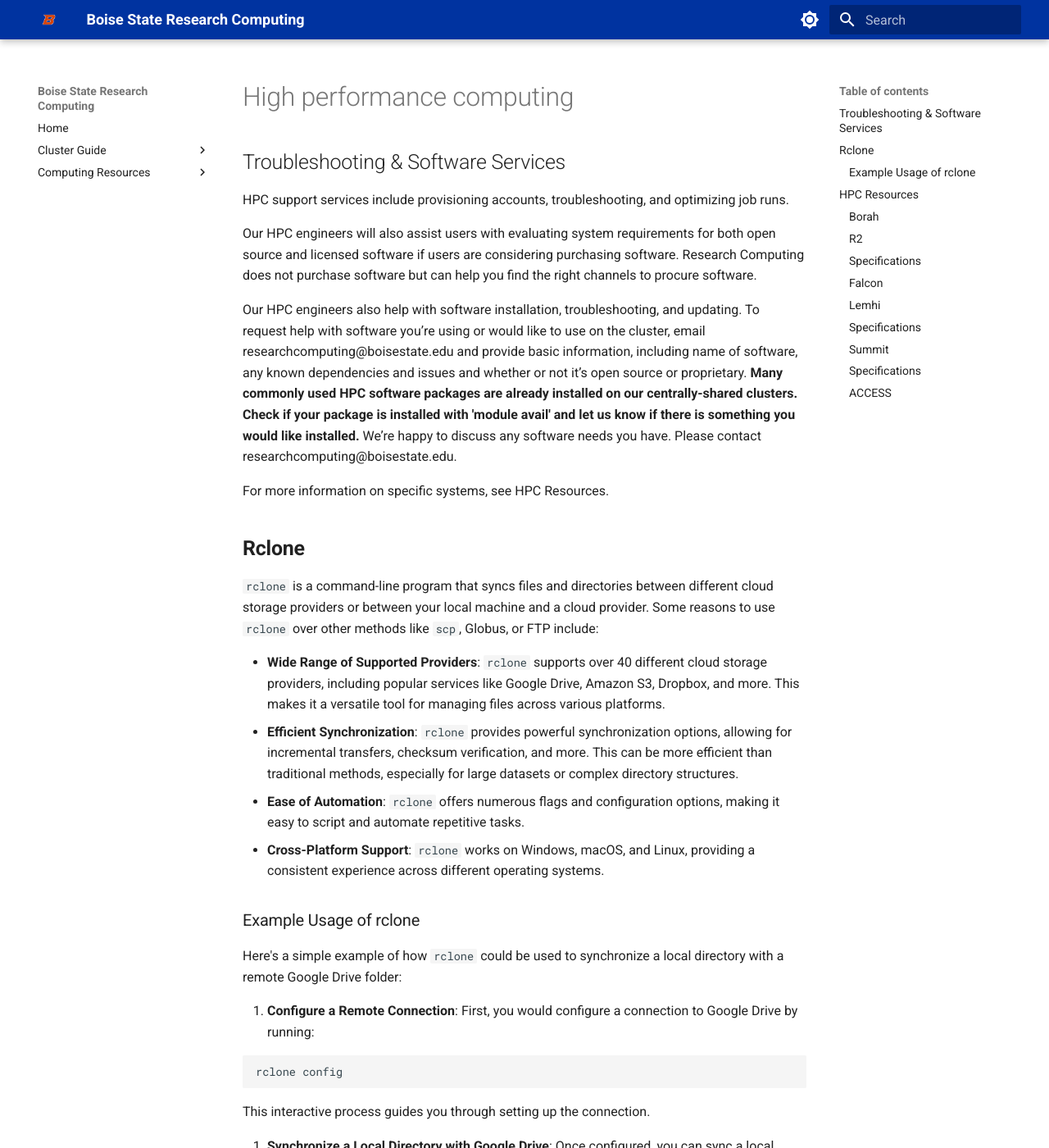
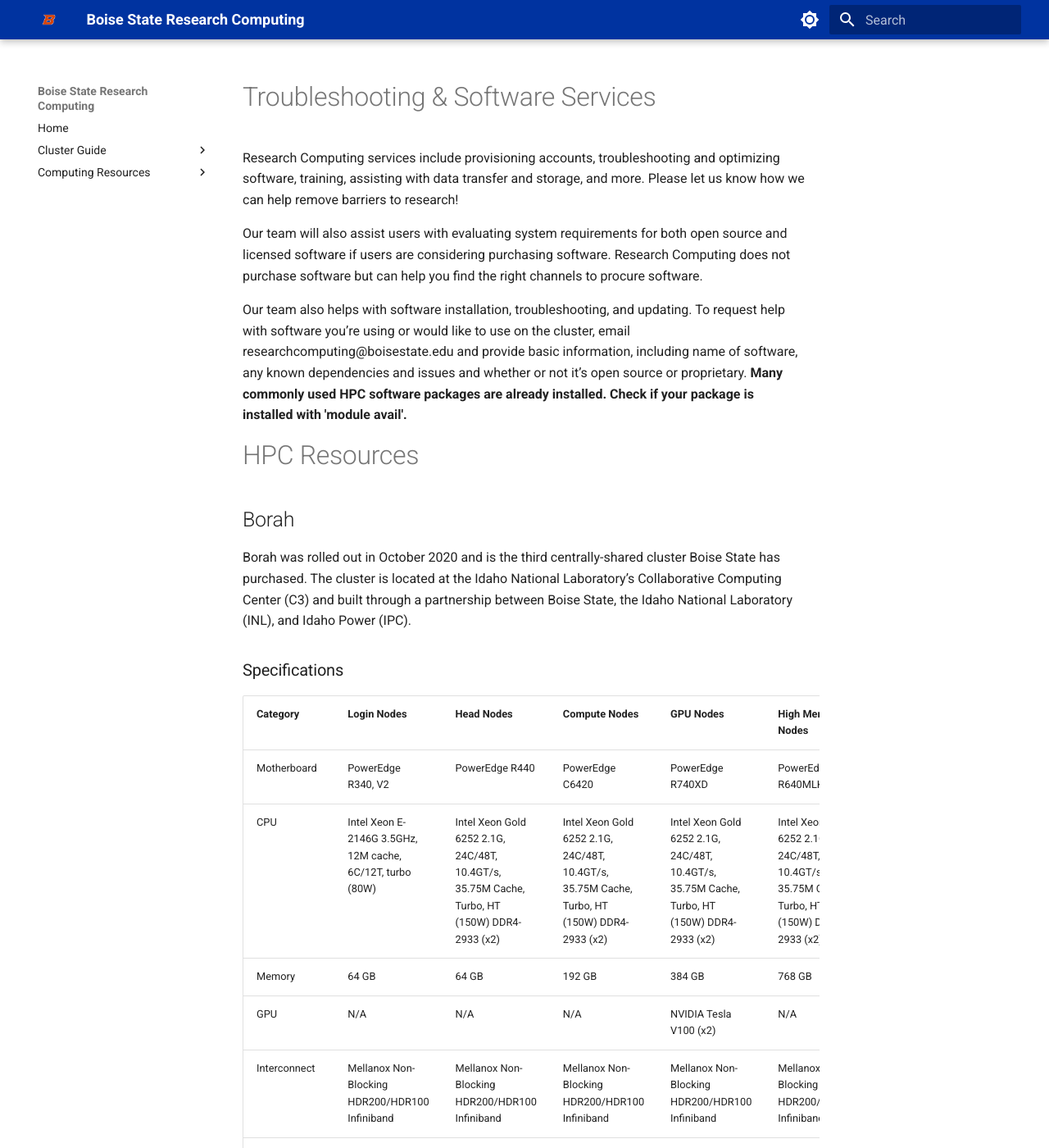
Before and after one commit to bsurc/docs, an MkDocs documentation site: the page built from docs/high_performance_computing.md, in a window 1280 px wide and 1400 px high. Shown: the whole window at 82% size. Built offline with MkDocs 1.6.1 and Material for MkDocs 9.7.7, drawn with Linux system fonts in a browser that asks for light colours; some of the changed text lies outside the part shown.

Commit message:
Move rclone to flie transfer page
Minor tweaks to hpc

````diff
--- a/docs/high_performance_computing.md
+++ b/docs/high_performance_computing.md
@@ -1,46 +1,20 @@
-## Troubleshooting & Software Services
-HPC support services include provisioning accounts, troubleshooting, and optimizing job runs.
+# Troubleshooting & Software Services
+Research Computing services include provisioning accounts, troubleshooting and optimizing software, training, assisting with data transfer and storage, and more.
+Please let us know how we can help remove barriers to research!
 
-Our HPC engineers will also assist users with evaluating system requirements for both open source and licensed software if users are considering purchasing software. Research Computing does not purchase software but can help you find the right channels to procure software.
+Our team will also assist users with evaluating system requirements for both open source and licensed software if users are considering purchasing software. Research Computing does not purchase software but can help you find the right channels to procure software.
 
-Our HPC engineers also help with software installation, troubleshooting, and updating. To request help with software you’re using or would like to use on the cluster, email researchcomputing@boisestate.edu and provide basic information, including name of software, any known dependencies and issues and whether or not it’s open source or proprietary. **Many commonly used HPC software packages are already installed on our centrally-shared clusters. Check if your package is installed with 'module avail' and let us know if there is something you would like installed.** We’re happy to discuss any software needs you have. Please contact researchcomputing@boisestate.edu.
+Our team also helps with software installation, troubleshooting, and updating.
+To request help with software you’re using or would like to use on the cluster, email researchcomputing@boisestate.edu and provide basic information, including name of software, any known dependencies and issues and whether or not it’s open source or proprietary.
+**Many commonly used HPC software packages are already installed.
+Check if your package is installed with 'module avail'.**
 
-For more information on specific systems, see HPC Resources.
+# HPC Resources
+## Borah
+Borah was rolled out in October 2020 and is the third centrally-shared cluster Boise State has purchased.
+The cluster is located at the Idaho National Laboratory’s Collaborative Computing Center (C3) and built through a partnership between Boise State, the Idaho National Laboratory (INL), and Idaho Power (IPC).
 
-## **Rclone**
-
-`rclone` is a command-line program that syncs files and directories between different cloud storage providers or between your local machine and a cloud provider. Some reasons to use `rclone` over other methods like `scp`, Globus, or FTP include:
-
-- **Wide Range of Supported Providers**: `rclone` supports over 40 different cloud storage providers, including popular services like Google Drive, Amazon S3, Dropbox, and more. This makes it a versatile tool for managing files across various platforms.
-- **Efficient Synchronization**: `rclone` provides powerful synchronization options, allowing for incremental transfers, checksum verification, and more. This can be more efficient than traditional methods, especially for large datasets or complex directory structures.
-- **Ease of Automation**: `rclone` offers numerous flags and configuration options, making it easy to script and automate repetitive tasks.
-- **Cross-Platform Support**: `rclone` works on Windows, macOS, and Linux, providing a consistent experience across different operating systems.
-
-### Example Usage of rclone
-
-Here's a simple example of how `rclone` could be used to synchronize a local directory with a remote Google Drive folder:
-
-1. **Configure a Remote Connection**: First, you would configure a connection to Google Drive by running:
-
-   ```bash
-   rclone config
-   ```
-
-   This interactive process guides you through setting up the connection.
-
-2. **Synchronize a Local Directory with Google Drive**: Once configured, you can sync a local directory (e.g., `my_folder`) with a remote Google Drive folder (e.g., `my_drive`) using:
-
-   ```bash
-   rclone sync /path/to/my_folder my_drive:/path/in/drive
-   ```
-
-   This command will ensure that the contents of the local directory and the remote Google Drive folder are identical, copying any new or modified files as needed.
-
-`rclone` provides a robust and flexible way to manage files across different storage systems, making it an appealing option for those working with diverse cloud environments or seeking advanced synchronization capabilities.
-
-
-## HPC Resources
-### Borah
+### Specifications
 | Category     | Login Nodes                                               | Head Nodes                                                                                  | Compute Nodes                                                                               | GPU Nodes                                                                                   | High Memory Nodes                                                                           |
 | :---         | :---                                                      | :---                                                                                        | :---                                                                                        | :---                                                                                        | :---                                                                                        |
 | Motherboard  | PowerEdge R340, V2                                        | PowerEdge R440                                                                              | PowerEdge C6420                                                                             | PowerEdge R740XD                                                                            | PowerEdge R640MLK                                                                           |
@@ -51,7 +25,7 @@ Here's a simple example of how `rclone` could be used to synchronize a local dir
 | Cores        | 6                                                         | 48                                                                                          | 1,968                                                                                       | 20,480 CUDA  + 192 CPU                                                                      | 48                                                                                          |
 In addition to the above infrastructure, the Borah system also has another 68 CPU nodes owned by our industry partner, Idaho Power. When not in use by Idaho Power, Boise State researchers have access to up to 34 Idaho Power CPU nodes for their research.
 
-### R2
+## R2
 R2 is a heterogeneous compute cluster provided by the Vice President of Research. It consists of 31 compute nodes and 5 GPU nodes, each with dual Intel Xeon E5-2680 CPUs. The GPU nodes each have dual NVIDIA P100 GPUs.
 *R2 will be decommissioned September 30th 2023*
 
@@ -68,21 +42,21 @@ R2 is a heterogeneous compute cluster provided by the Vice President of Research
 | Storage      |             | Dell MD3000 6G SAS [360 TB] Raid-6 XFS     |                                           |                             |
 | Cores        |             | 16                                         | 28                                        | 3584 GPU + 28 CPU           |
 
-### Falcon
+## Falcon
 Idaho National Laboratory makes the Top 500 supercomputer known as “Falcon” available to Boise State researchers. For help setting up accounts, requesting allocations or access to Falcon, contact the Research Computing Support Department at: Help@c3plus3.org.
 
-### Lemhi
+## Lemhi
 Idaho National Laboratory makes the Top 500 supercomputer known as “Lemhi” available to Boise State researchers. For help setting up accounts, requesting allocations or access to Sawtooth, contact the Research Computing Support Department at: researchcomputing@boisestate.edu.
 
 ### Specifications
 See Lemhi’s [TOP 500](https://www.top500.org/system/179570/) page.
 
-### Summit
+## Summit
 The Summit Supercomputer is funded by an award from the National Science Foundation (NSF) to the University of Colorado (CU) and the University of Colorado Boulder (CU Boulder). The supercomputer is hosted in a CU Boulder data center and is available to members of RMACC (Rocky Mountain Advanced Computing Consortium), which includes Boise State researchers. To access Summit, contact the Research Computing Support Department at: researchcomputing@boisestate.edu
 
 Summit also has GPU nodes, high-memory nodes, and Intel Phi/Knight’s Landing nodes. See the Summit specifications for detailed information.
 
-### Specifications
+## Specifications
 See Summit’s [specification](https://www.colorado.edu/rc/resources/summit/specifications) page for system details.
 
 ### ACCESS
````
Also changed, not shown: docs/transferring_files.md (+30 -0 lines).
